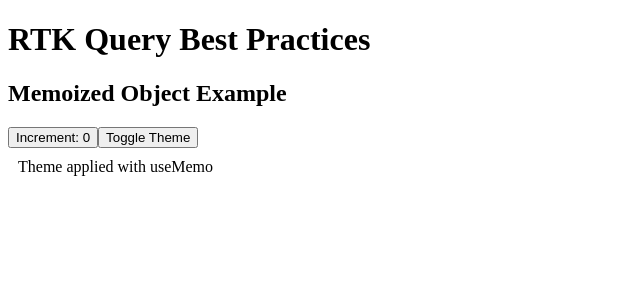
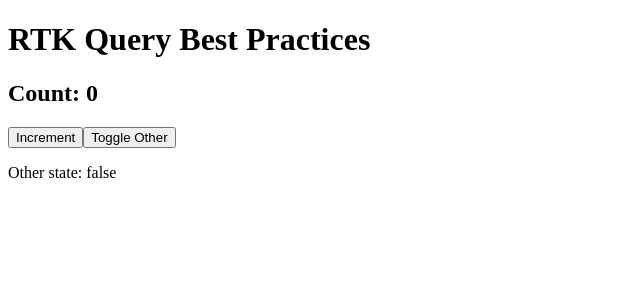
Before and after one commit to Sonu445kum/redux-toolkit-best-practices, a React (Vite) app: page / in a window 1280 px wide. Shown: the top 300 px of the page, without its empty margins (0-640 px from the left). Built offline with nearby package versions, Linux system fonts and the light colour scheme.

Commit message:
Solved One Examples of useCallBack Hooks

```diff
--- a/src/App.jsx
+++ b/src/App.jsx
@@ -2,6 +2,7 @@
 import NewUsersList from "./components/NewUsersList"
 import UserLists from "./components/UserLists"
 import PostsList from "./Normalizations/PostsList"
+import CounterExample from "./Performance-Optimizations/UseCallback/CounterExample"
 import ExpensiveCalculation from "./Performance-Optimizations/UseMemo/ExpensiveCalculations"
 import FilteredList from "./Performance-Optimizations/UseMemo/FilteringList"
 import MemoizedObject from "./Performance-Optimizations/UseMemo/MemoizedObject"
@@ -27,9 +28,14 @@
       {/* <NewUsersList/> */}
 
       {/* Performance Optimizations */}
+
+      {/* 3 Examples Of useMemo Hooks */}
       {/* <ExpensiveCalculation/> */}
       {/* <FilteredList/> */}
-      <MemoizedObject/>
+      {/* <MemoizedObject/> */}
+
+      {/* 3 Examples Of useCallBack Hooks */}
+      <CounterExample/>
     </>
   )
 }
--- /dev/null
+++ b/src/Performance-Optimizations/UseCallback/CounterExample.jsx
@@ -0,0 +1,27 @@
+import React, { useState, useCallback } from "react";
+
+const Button = React.memo(({ onClick }) => {
+  console.log("Button Rendered!");
+  return <button onClick={onClick}>Increment</button>;
+});
+
+const CounterExample = () => {
+  const [count, setCount] = useState(0);
+  const [other, setOther] = useState(false);
+
+  //  useCallback ensures function reference doesn't change
+  const increment = useCallback(() => {
+    setCount((prev) => prev + 1);
+  }, []);
+
+  return (
+    <div>
+      <h2>Count: {count}</h2>
+      <Button onClick={increment} />
+      <button onClick={() => setOther(!other)}>Toggle Other</button>
+      <p>Other state: {other.toString()}</p>
+    </div>
+  );
+};
+
+export default CounterExample;
```
